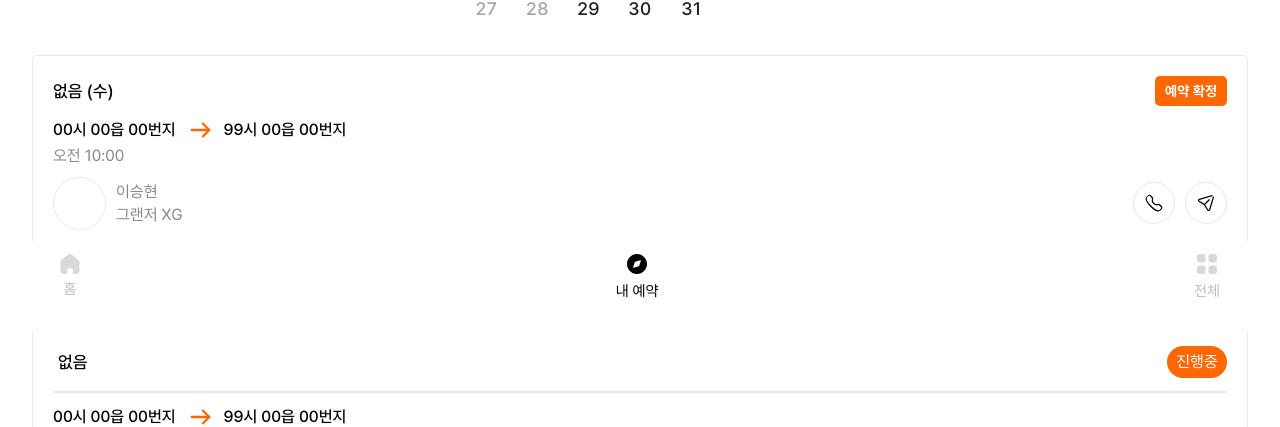
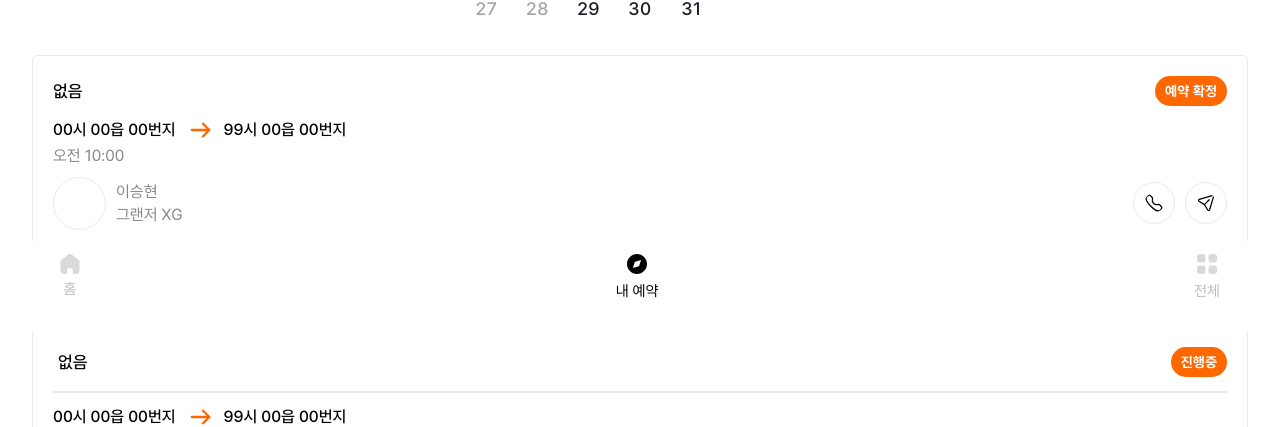
Before and after one commit to SwingRidePlus/Frontend, a React (Create React App) app: page /myreservation in a window 1280 px wide. Shown: the part 469-896 px from the top of the page. Built offline with nearby package versions, Linux system fonts and the light colour scheme.

Commit message:
fix ::  예약 된 날짜 추가

```diff
--- a/src/components/Calendar/index.tsx
+++ b/src/components/Calendar/index.tsx
@@ -8,7 +8,8 @@ import { calendar } from 'types/calender';
 const Calendar = ({
   selectedDays,
   setSelectedDays,
-  currentMonth
+  currentMonth,
+  reservedDays
 }: calendar) => {
   const daysOfWeek = ['일', '월', '화', '수', '목', '금', '토'];
 
@@ -99,6 +100,9 @@ const Calendar = ({
       if (betweenDays) {
         className += ' between-days';
       }
+      if (!isInvalidDate && reservedDays.some(reservedDay => isSameDay(day, reservedDay))) {
+        className += ' reserved-day';
+      }
 
       return (
         <_.Calendar_Date_Td
--- a/src/components/ReservationBox/Reservation/index.tsx
+++ b/src/components/ReservationBox/Reservation/index.tsx
@@ -20,7 +20,7 @@ const UnReservation: React.FC<UnReservationProps> = ({ selectedDays }) => {
   return (
     <_.UnReservationContainer>
       <_.Header>
-        <_.DateText>{selectDateString} (수)</_.DateText>
+        <_.DateText>{selectDateString}</_.DateText>
         <_.ConfirmButton>예약 확정</_.ConfirmButton>
       </_.Header>
 
--- a/src/components/ReservationBox/Reservation/style.ts
+++ b/src/components/ReservationBox/Reservation/style.ts
@@ -19,7 +19,7 @@ export const ConfirmButton = styled.button`
   color: white;
   padding: 5px 10px;
   border: none;
-  border-radius: 5px;
+  border-radius: 30px;
   font-size: 14px;
   font-weight: bold;
   cursor: pointer;
--- a/src/components/ReservationBox/UnReservation/index.tsx
+++ b/src/components/ReservationBox/UnReservation/index.tsx
@@ -18,14 +18,10 @@ const UnReservation: React.FC<UnReservationProps> = ({ selectedDays }) => {
 
   return (
     <_.UnReservationContainer>
-      <_.ContentContainer>
-        <_.DateText>
-          {selectDateString}
-        </_.DateText>
-        <_.InPorgressWrap>
-          <_.InPorgressTitle> 진행중 </_.InPorgressTitle>
-        </_.InPorgressWrap>
-      </_.ContentContainer>
+      <_.Header>
+        <_.DateText>{selectDateString}</_.DateText>
+        <_.ConfirmButton>진행중</_.ConfirmButton>
+      </_.Header>
       <_.Divider />
       <_.AddressContainer>
         <_.AddressText>00시 00읍 00번지</_.AddressText>
--- a/src/components/ReservationBox/UnReservation/style.ts
+++ b/src/components/ReservationBox/UnReservation/style.ts
@@ -1,4 +1,21 @@
 import styled from "styled-components";
+
+export const Header = styled.div`
+  display: flex;
+  justify-content: space-between;
+  align-items: center;
+`;
+
+export const ConfirmButton = styled.button`
+  background-color: #FF6701;
+  color: white;
+  padding: 5px 10px;
+  border: none;
+  border-radius: 30px;
+  font-size: 14px;
+  font-weight: bold;
+  cursor: pointer;
+`;
 
 export const UnReservationContainer = styled.div`
   width: 100%;
--- a/src/pages/MyReservation/index.tsx
+++ b/src/pages/MyReservation/index.tsx
@@ -2,12 +2,15 @@ import React, { useState, useCallback } from 'react';
 import * as _ from './style';
 import MenuBar from 'components/MenuBar';
 import Calendar from 'components/Calendar';
-import Reservation from 'components/ReservationBox/Reservation/index'
+import Reservation from 'components/ReservationBox/Reservation/index';
 import UnReservation from 'components/ReservationBox/UnReservation/index';
 
 const MyReservation = () => {
   const [selectedDays, setSelectedDays] = useState<{ start: Date | null; end: Date | null }>({ start: null, end: null });
   const [currentMonth, setCurrentMonth] = useState(new Date());
+
+  // Define reservedDays state
+  const [reservedDays, setReservedDays] = useState<Date[]>([]); // Initialize with an empty array
 
   const handlePrevMonth = useCallback(() => {
     setCurrentMonth(prev => new Date(prev.getFullYear(), prev.getMonth() - 1, 1));
@@ -31,6 +34,7 @@ const MyReservation = () => {
             selectedDays={selectedDays}
             setSelectedDays={setSelectedDays}
             currentMonth={currentMonth}
+            reservedDays={reservedDays}
           />
         </_.CalendarContainer>
       </div>
--- a/src/types/calender.ts
+++ b/src/types/calender.ts
@@ -5,4 +5,5 @@ export type calendar = {
     };
     setSelectedDays: (days: { start: Date | null; end: Date | null }) => void;
     currentMonth: Date;
-  };
+    reservedDays: Date[];
+};
```
